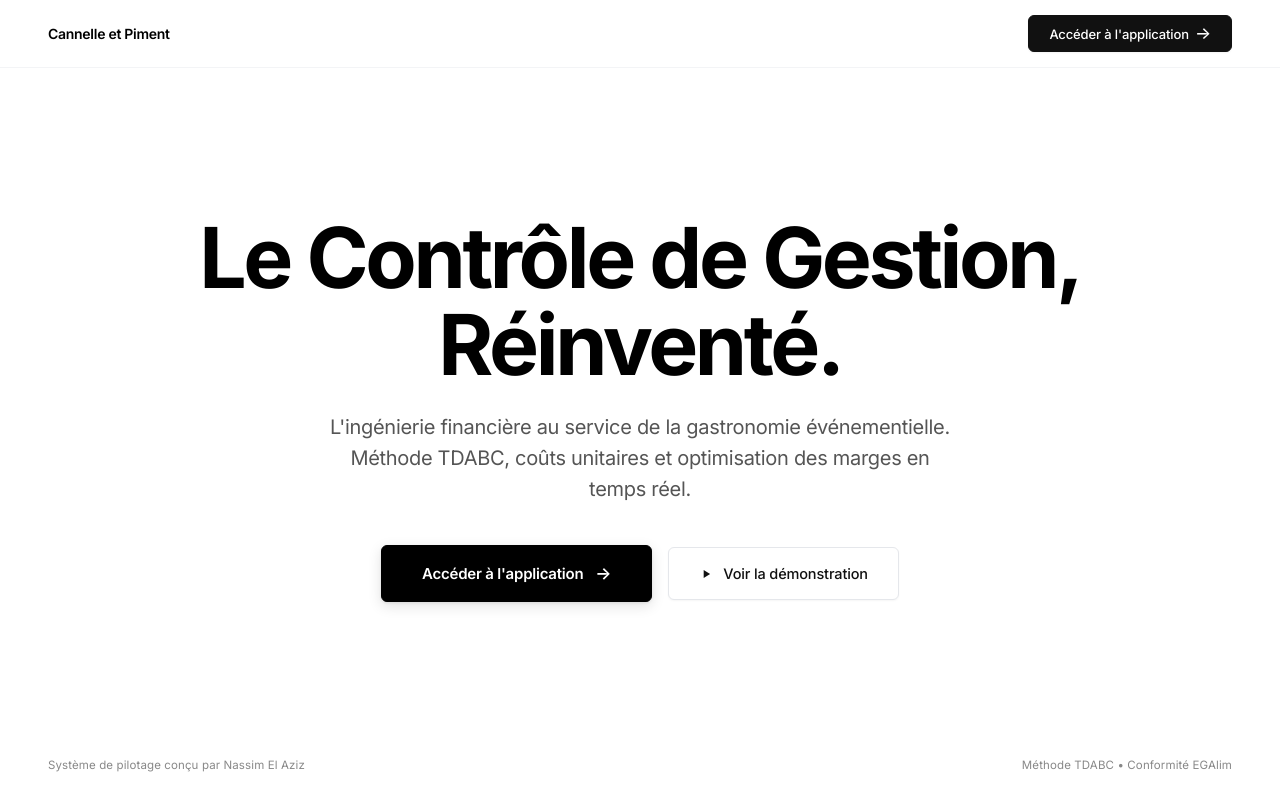
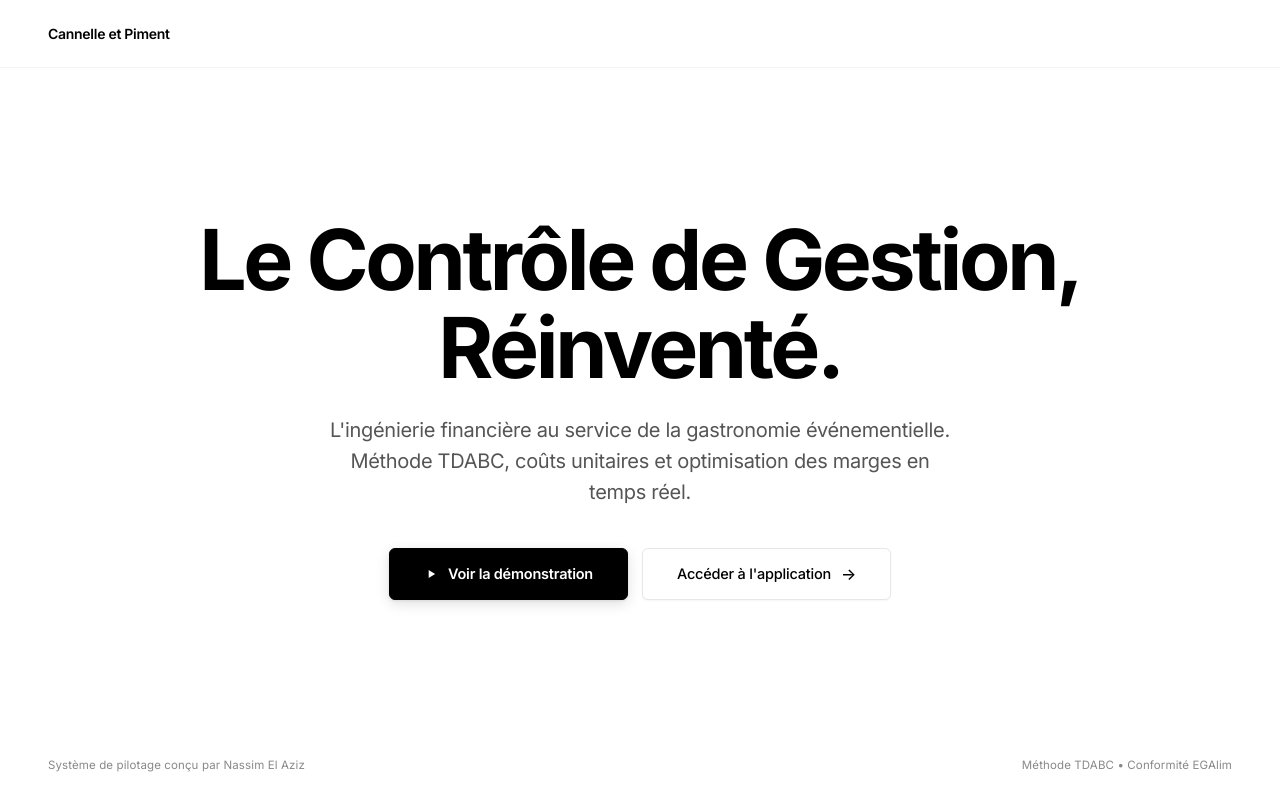
Before and after one commit to Wisdosim/cannelle-et-piment, a website: page public/showcase.html in a window 1280 px wide. Drawn offline with Linux system fonts and the light colour scheme.

Commit message:
Ajustement boutons Hero et nettoyage Navbar

```diff
--- a/public/showcase.html
+++ b/public/showcase.html
@@ -71,40 +71,6 @@
       gap: 8px;
     }
 
-    .nav-actions {
-      display: flex;
-      align-items: center;
-      gap: 20px;
-    }
-
-    .nav-cta-btn {
-      background: #111111;
-      border: 1px solid #111111;
-      color: #ffffff;
-      font-size: 13px;
-      font-family: inherit;
-      cursor: pointer;
-      padding: 9px 20px;
-      border-radius: 6px;
-      font-weight: 500;
-      letter-spacing: -0.01em;
-      text-decoration: none;
-      box-shadow: 0 1px 2px rgba(0, 0, 0, 0.05);
-      transition: all 300ms cubic-bezier(0.16, 1, 0.3, 1);
-      display: inline-flex;
-      align-items: center;
-      gap: 6px;
-    }
-    .nav-cta-btn:hover {
-      background: #000000;
-      color: #ffffff;
-      transform: translateY(-2px);
-      box-shadow: 0 10px 25px -3px rgba(0, 0, 0, 0.12), 0 4px 6px -2px rgba(0, 0, 0, 0.04);
-    }
-    .nav-cta-btn:active {
-      transform: translateY(0);
-      box-shadow: 0 2px 4px rgba(0, 0, 0, 0.08);
-    }
 
     /* ---- HERO SECTION PRINCIPALE (PLEIN ÉCRAN ÉPURÉ) ---- */
     .hero-container {
@@ -159,82 +125,101 @@
       margin: 0 auto 40px auto;
     }
 
-    /* BOUTONS HERO CALL TO ACTION HAUTE COUTURE */
+    /* ---- BOUTONS DU HERO (HIÉRARCHIE INVERSÉE : DÉMO PRIMARY / ACCÈS SECONDARY) ---- */
     .hero-cta-wrapper {
       display: flex;
       align-items: center;
       justify-content: center;
-      gap: 16px;
+      gap: 14px;
       flex-wrap: wrap;
       margin-bottom: 24px;
     }
-    .btn-hero-access {
+
+    /* 1. BOUTON PRIMARY : VOIR LA DÉMONSTRATION (FOND NOIR PROFOND) */
+    .btn-hero-primary {
       display: inline-flex;
       align-items: center;
       justify-content: center;
-      gap: 12px;
+      gap: 10px;
       background: #000000;
       color: #ffffff;
-      padding: 18px 40px;
+      padding: 16px 34px;
+      height: 52px;
       border-radius: 6px;
       border: 1px solid #000000;
-      font-size: 15px;
+      font-size: 14.5px;
       font-weight: 600;
       font-family: inherit;
       letter-spacing: -0.015em;
       cursor: pointer;
       text-decoration: none;
       box-shadow: 0 4px 14px rgba(0, 0, 0, 0.12), 0 1px 3px rgba(0, 0, 0, 0.08);
-      transition: all 0.3s cubic-bezier(0.16, 1, 0.3, 1);
+      transition: all 0.28s cubic-bezier(0.16, 1, 0.3, 1);
+      box-sizing: border-box;
+      line-height: 1;
     }
-    .btn-hero-access:hover {
+    .btn-hero-primary:hover {
       background: #111111;
       transform: translateY(-2px);
       box-shadow: 0 16px 36px -4px rgba(0, 0, 0, 0.22), 0 6px 12px -2px rgba(0, 0, 0, 0.08);
     }
-    .btn-hero-access:active {
+    .btn-hero-primary:active {
       transform: translateY(0);
       box-shadow: 0 4px 10px rgba(0, 0, 0, 0.1);
     }
-    .btn-arrow {
+    .btn-play-icon {
+      width: 14px;
+      height: 14px;
+      fill: currentColor;
       display: inline-block;
-      transition: transform 0.28s cubic-bezier(0.16, 1, 0.3, 1);
-      font-size: 17px;
-      line-height: 1;
+      transition: transform 0.25s ease;
     }
-    .btn-hero-access:hover .btn-arrow,
-    .nav-cta-btn:hover .btn-arrow {
-      transform: translateX(5px);
+    .btn-hero-primary:hover .btn-play-icon {
+      transform: scale(1.1);
     }
 
-    .btn-launch {
+    /* 2. BOUTON SECONDARY : ACCÉDER À L'APPLICATION (FOND BLANC PUR & BORDURE FINE) */
+    .btn-hero-secondary {
       display: inline-flex;
       align-items: center;
       justify-content: center;
       gap: 10px;
       background: #ffffff;
-      color: #111111;
-      padding: 17px 30px;
+      color: #000000;
+      padding: 16px 34px;
+      height: 52px;
       border-radius: 6px;
       border: 1px solid #e5e7eb;
       font-size: 14.5px;
       font-weight: 500;
-      letter-spacing: -0.01em;
+      font-family: inherit;
+      letter-spacing: -0.015em;
       cursor: pointer;
       text-decoration: none;
       box-shadow: 0 1px 2px rgba(0, 0, 0, 0.04);
-      transition: all 0.25s cubic-bezier(0.16, 1, 0.3, 1);
+      transition: all 0.28s cubic-bezier(0.16, 1, 0.3, 1);
+      box-sizing: border-box;
+      line-height: 1;
     }
-    .btn-launch:hover {
-      background: #f8fafc;
+    .btn-hero-secondary:hover {
+      background: #f9fafb;
       border-color: #d1d5db;
-      transform: translateY(-1px);
-      box-shadow: 0 8px 24px rgba(0, 0, 0, 0.06);
+      transform: translateY(-2px);
+      box-shadow: 0 10px 25px -4px rgba(0, 0, 0, 0.08);
+      color: #000000;
     }
-    .btn-launch svg {
-      width: 14px;
-      height: 14px;
-      fill: currentColor;
+    .btn-hero-secondary:active {
+      transform: translateY(0);
+      box-shadow: 0 2px 4px rgba(0, 0, 0, 0.04);
+    }
+    .btn-arrow {
+      display: inline-block;
+      transition: transform 0.28s cubic-bezier(0.16, 1, 0.3, 1);
+      font-size: 16px;
+      line-height: 1;
+    }
+    .btn-hero-secondary:hover .btn-arrow {
+      transform: translateX(5px);
     }
 
     /* SIGNATURE BAS DE PAGE DISCRÈTE */
@@ -267,12 +252,6 @@
     <a href="/showcase.html" class="brand-mark">
       Cannelle et Piment
     </a>
-    <nav class="nav-actions">
-      <a href="/index.html?app=1" class="nav-cta-btn">
-        <span>Accéder à l'application</span>
-        <span class="btn-arrow">&rarr;</span>
-      </a>
-    </nav>
   </header>
 
   <!-- ========== HERO SECTION ULTRA-PREMIUM ========== -->
@@ -287,15 +266,15 @@
 
     <!-- CALL TO ACTION DUO LUXE -->
     <div class="hero-cta-wrapper">
-      <a href="/index.html?app=1" class="btn-hero-access">
-        <span>Accéder à l'application</span>
-        <span class="btn-arrow">&rarr;</span>
-      </a>
-      <a href="/index.html?autodemo=1" class="btn-launch" id="btn-open-demo" aria-label="Voir la démonstration automatique">
-        <svg viewBox="0 0 24 24">
+      <a href="/index.html?autodemo=1" class="btn-hero-primary" id="btn-open-demo" aria-label="Voir la démonstration automatique">
+        <svg viewBox="0 0 24 24" class="btn-play-icon">
           <path d="M8 5v14l11-7z"/>
         </svg>
         <span>Voir la démonstration</span>
+      </a>
+      <a href="/index.html?app=1" class="btn-hero-secondary">
+        <span>Accéder à l'application</span>
+        <span class="btn-arrow">&rarr;</span>
       </a>
     </div>
 
```
Also changed, not shown: express_api/public/index.html (+65 -84 lines), express_api/public/showcase.html (+54 -75 lines), public/index.html (+65 -84 lines).
